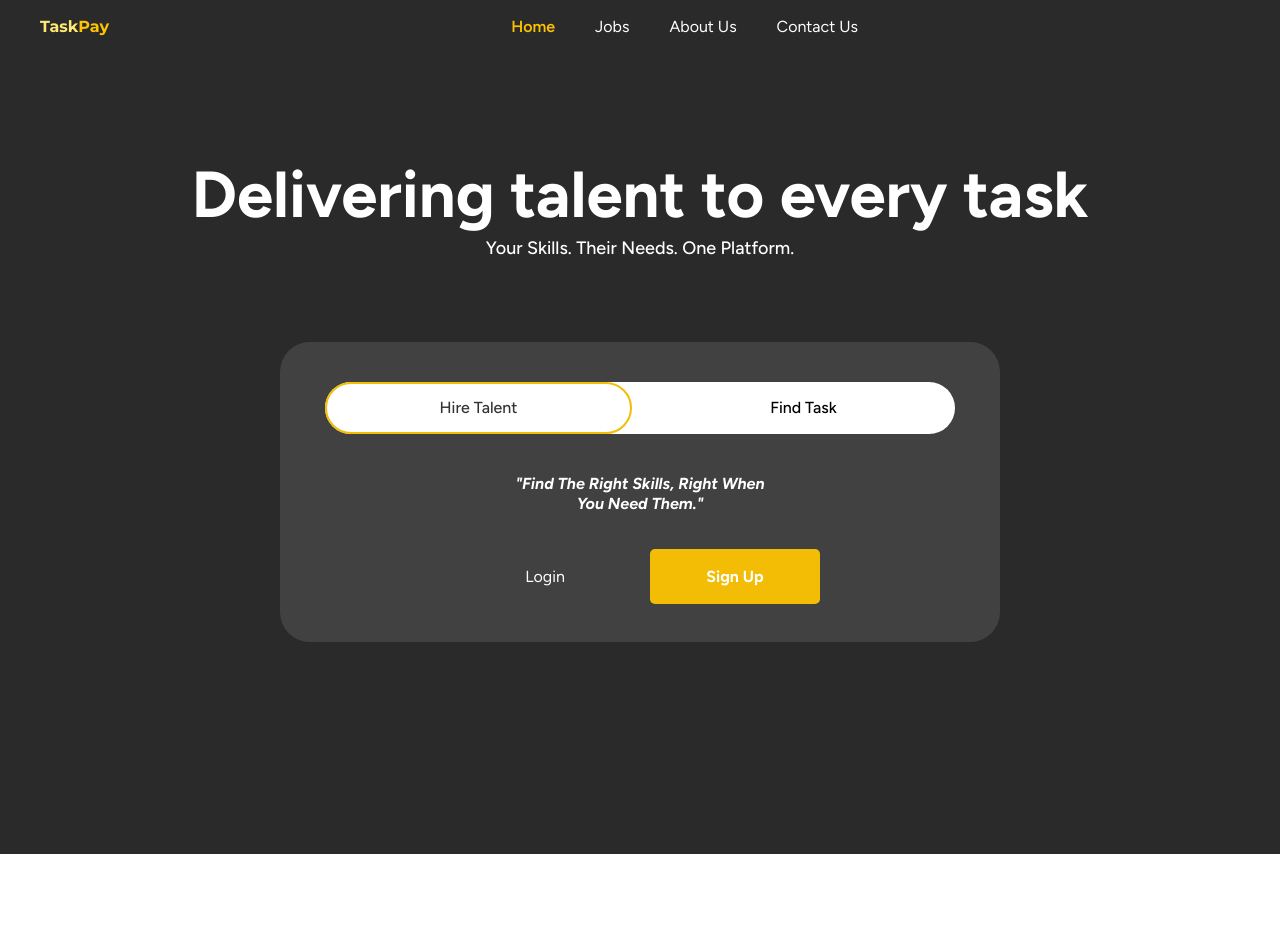
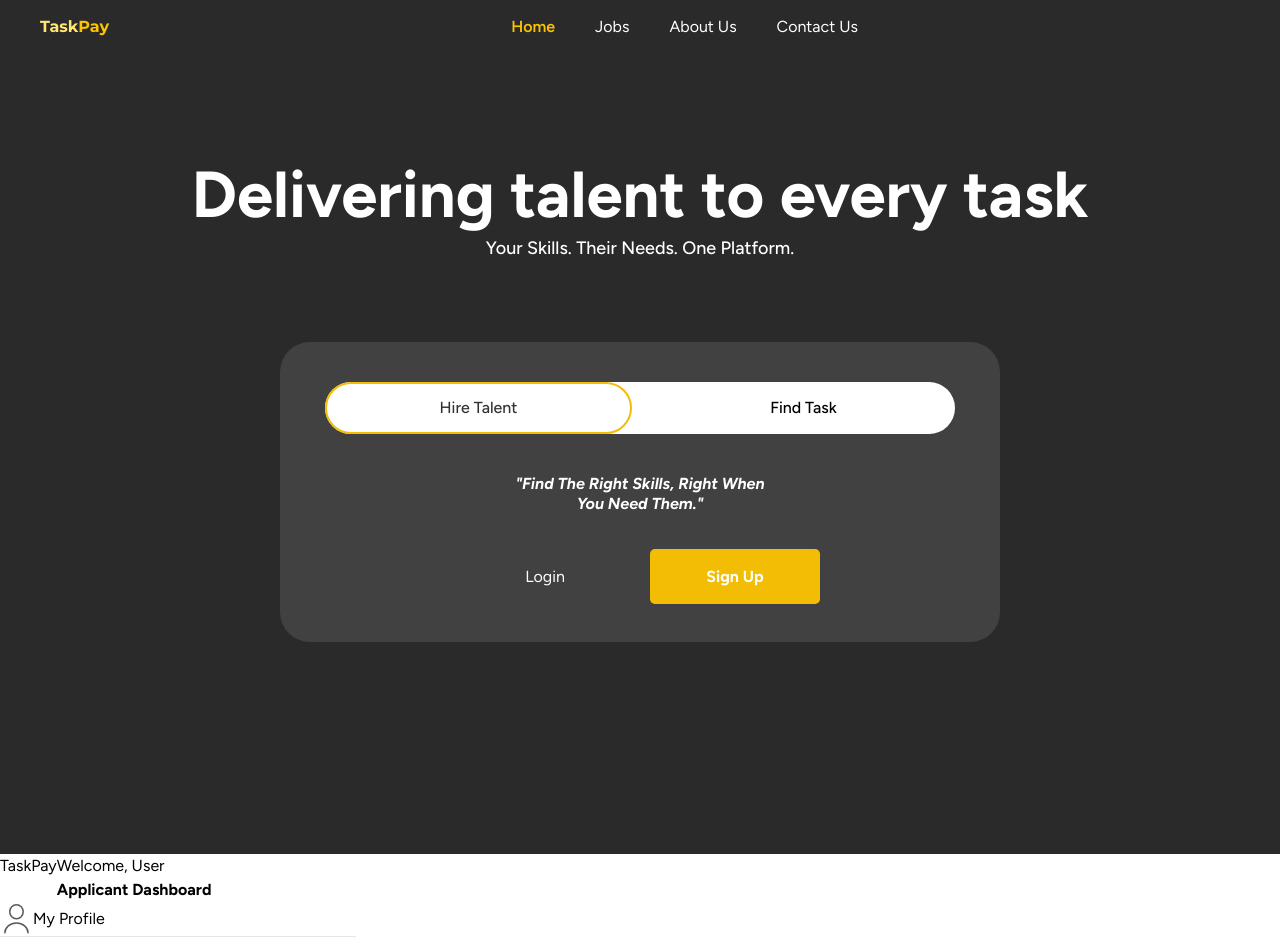
Before and after one commit to superchezzz/infoman-taskpay, a React (Vite) app in the folder taskpay-frontend/: page / in a window 1280 px wide. Shown: the top 940 px of the page. Before the commit the page ends 854 px from the top, so only its background shows below. Built offline with nearby package versions, Linux system fonts and the light colour scheme.

Commit message:
wip- transfer to pc

```diff
--- a/taskpay-frontend/src/App.jsx
+++ b/taskpay-frontend/src/App.jsx
@@ -4,6 +4,7 @@ import Navbar from './components/Navbar/Navbar'
 import LandingPage from './pages/LandingPage';
 import Login from './pages/Login'
 import Signup from './pages/Signup'
+import ApplicantDashboard from './pages/ApplicantDashboard';
 
 function App(){
   return (
@@ -16,6 +17,7 @@ function App(){
             <>
               <Navbar />
               <LandingPage />
+              <ApplicantDashboard />
             </>
           }
         />
--- /dev/null
+++ b/taskpay-frontend/src/pages/ApplicantDashboard.jsx
@@ -0,0 +1,38 @@
+import React, {useState} from 'react'
+
+function ApplicantDashboard (){
+    const [applicantFirstName, setApplicantFirstName] = useState("User");
+    return (
+        <div>
+            <div className="flex flex-row">
+                <h1 className="">TaskPay</h1>
+                <div>
+                    <p>Welcome, {applicantFirstName} </p>
+                    <p className="text-16px font-bold">Applicant Dashboard</p>
+                </div>
+
+            </div>
+            <div>
+                <div>
+                    <div className="flex flex-column items-center">
+                        <svg width="33" height="34" viewBox="0 0 33 34" fill="none" xmlns="http://www.w3.org/2000/svg">
+                            <path d="M16.4615 16.765C20.1788 16.765 23.1923 13.6376 23.1923 9.77973C23.1923 5.92186 20.1788 2.79443 16.4615 2.79443C12.7442 2.79443 9.73071 5.92186 9.73071 9.77973C9.73071 13.6376 12.7442 16.765 16.4615 16.765Z" stroke="#5A5A5A" stroke-width="1.5" stroke-linecap="round" stroke-linejoin="round"/>
+                            <path d="M28.0249 30.7355C28.0249 25.3288 22.8422 20.9561 16.4614 20.9561C10.0806 20.9561 4.89795 25.3288 4.89795 30.7355" stroke="#5A5A5A" stroke-width="1.5" stroke-linecap="round" stroke-linejoin="round"/>
+                        </svg>
+                        <h1>My Profile</h1>
+                    </div>
+                    <svg width="356" height="1" viewBox="0 0 356 1" fill="none" xmlns="http://www.w3.org/2000/svg">
+                        <line x1="4.11158e-08" y1="0.5" x2="356" y2="0.500033" stroke="#5A5A5A" stroke-opacity="0.15"/>
+                    </svg>
+
+                    <div>
+                        <p>f</p>
+                    </div>
+                </div>
+            </div>
+
+        </div>
+  )
+}
+
+export default ApplicantDashboard
```
